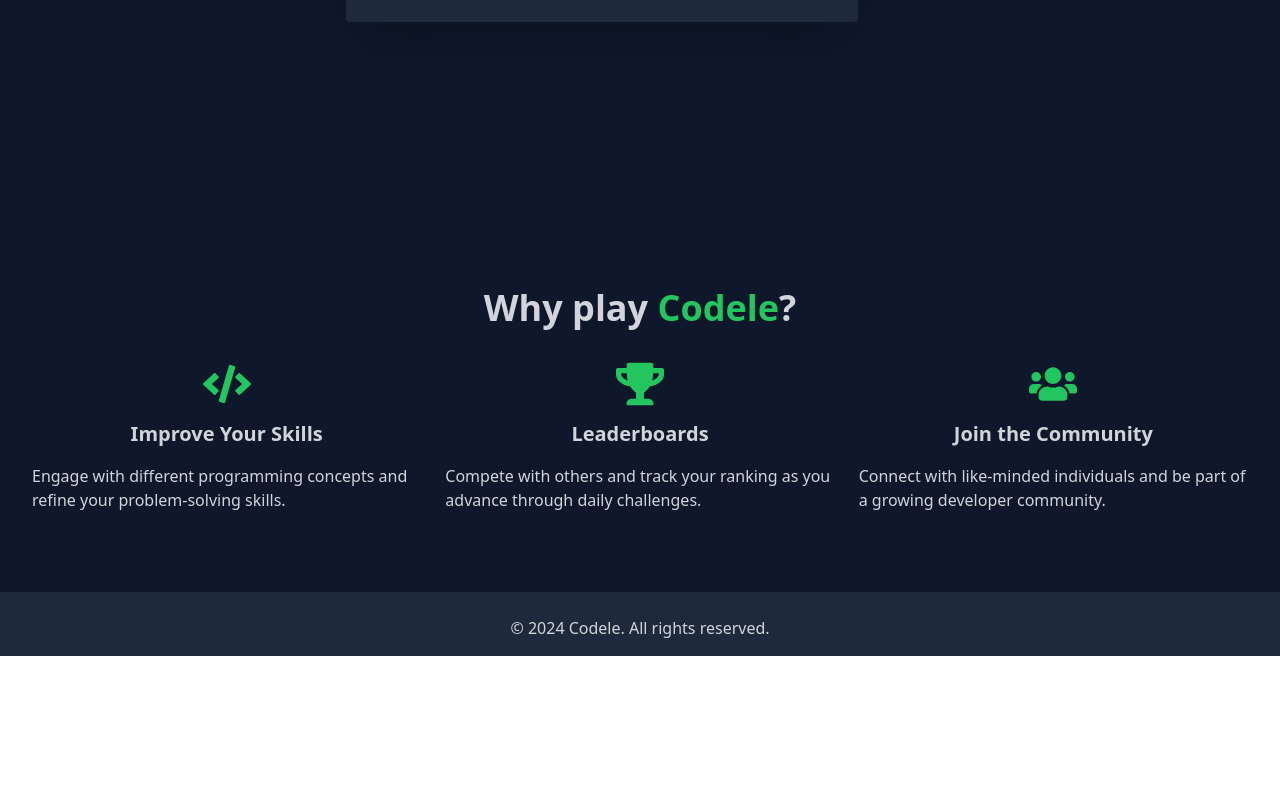
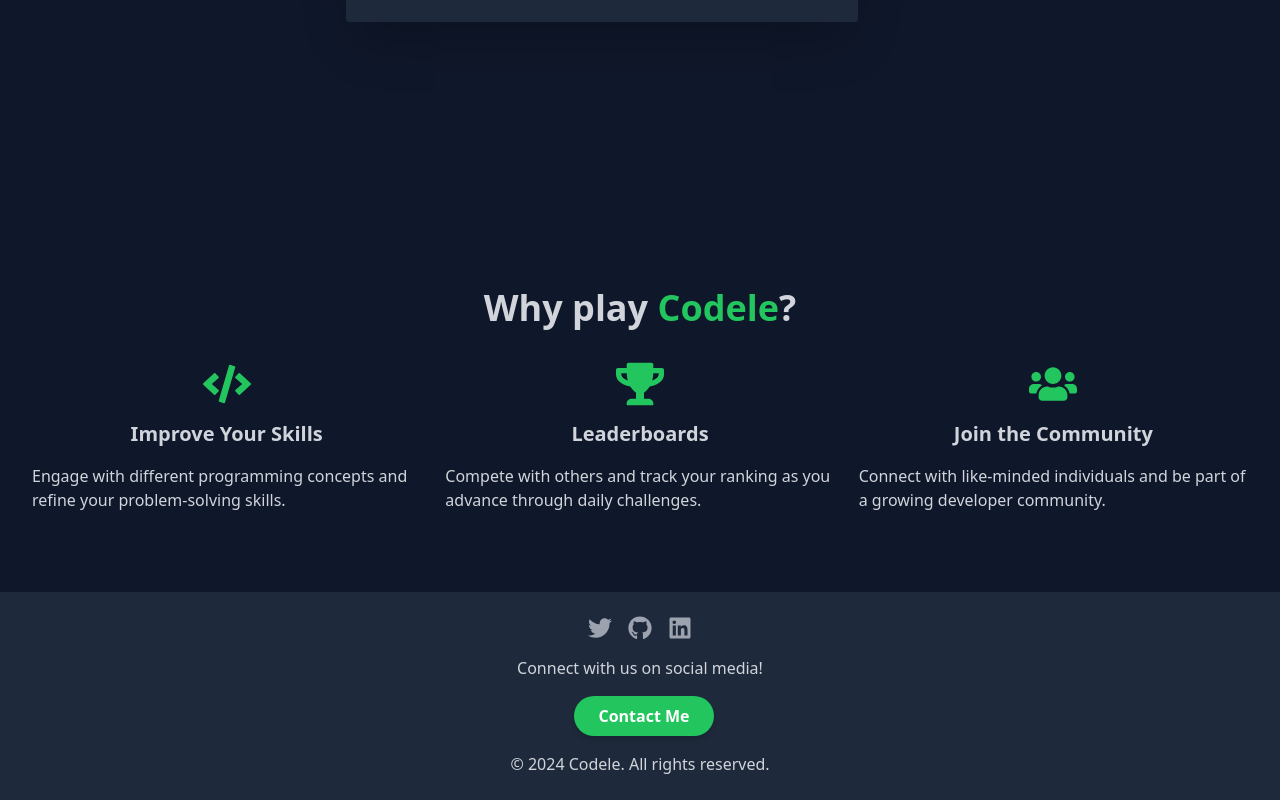
Before and after one commit to Kalvin-Twitty/Codele, a React (Vite) app: page / in a window 1280 px wide. Shown: the part 668-1468 px from the top of the page. Before the commit the page ends 1324 px from the top, so only its background shows below. Built offline with nearby package versions, Linux system fonts and the light colour scheme.

Commit message:
Added Form to Footer as well as icon/links to social media

```diff
--- a/src/components/Footer.jsx
+++ b/src/components/Footer.jsx
@@ -1,9 +1,65 @@
-import React from 'react';
+import React, { useState } from 'react';
+import { FaTwitter, FaGithub, FaLinkedin, FaTimes } from 'react-icons/fa';
 
 const Footer = () => {
+  const [showForm, setShowForm] = useState(false);
+
+  const toggleForm = () => {
+    setShowForm(!showForm);
+  };
+
   return (
-    <footer className="bg-slate-800 text-gray-300 p-4 text-center">
-      <p>© {new Date().getFullYear()} Codele. All rights reserved.</p>
+    <footer className="bg-slate-800 text-gray-300 p-6 text-center relative">
+      <div className="flex justify-center items-center mb-4">
+        <a href="#" className="mr-4 text-gray-400 hover:text-gray-200">
+          <FaTwitter size={24} />
+        </a>
+        <a href="#" className="mr-4 text-gray-400 hover:text-gray-200">
+          <FaGithub size={24} />
+        </a>
+        <a href="#" className="text-gray-400 hover:text-gray-200">
+          <FaLinkedin size={24} />
+        </a>
+      </div>
+      <p className="mb-4">Connect with us on social media!</p>
+      <button
+        className="bg-green-500 hover:bg-green-600 text-white font-semibold py-2 px-6 rounded-full shadow-md focus:outline-none focus:ring-2 focus:ring-green-500"
+        onClick={toggleForm}
+      >
+        {showForm ? 'Close Form' : 'Contact Me'}
+      </button>
+      {showForm && (
+        <div className="fixed inset-0 flex items-center justify-center bg-black bg-opacity-50 z-50">
+          <div className="bg-gray-900 rounded-lg p-8 w-96 relative">
+            <button
+              className="absolute top-2 right-2 text-gray-400 hover:text-gray-200 focus:outline-none"
+              onClick={toggleForm}
+            >
+              <FaTimes />
+            </button>
+            <h2 className="text-xl font-semibold mb-4">Contact Me</h2>
+            <form>
+              <input
+                type="email"
+                placeholder="Enter your email"
+                className="bg-gray-800 text-gray-300 px-4 py-2 rounded-full shadow-sm focus:outline-none focus:ring-2 focus:ring-green-500 mb-4 w-full"
+              />
+              <textarea
+                placeholder="Enter your message"
+                rows={4}
+                className="w-full bg-gray-800 text-gray-300 px-4 py-2 rounded-lg shadow-sm focus:outline-none focus:ring-2 focus:ring-green-500 mb-4"
+              ></textarea>
+              <button
+                type="submit"
+                className="bg-green-500 hover:bg-green-600 text-white font-semibold py-2 px-6 rounded-full shadow-md focus:outline-none focus:ring-2 focus:ring-green-500"
+              >
+                Send
+              </button>
+            </form>
+          </div>
+        </div>
+      )}
+      <p className="mt-4">© {new Date().getFullYear()} Codele. All rights reserved.</p>
     </footer>
   );
 };
```
